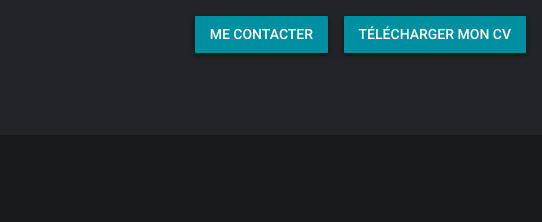
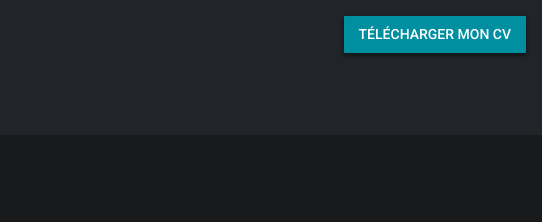
Before and after one commit to xClaves/xClaves.github.io, a plain HTML site: page index.html in a window 1280 px wide. Shown: the top 222 px of the page, 738-1280 px from the left. Drawn offline with Linux system fonts and the light colour scheme.

Commit message:
removed mailto button

```diff
--- a/index.html
+++ b/index.html
@@ -46,7 +46,7 @@
   <header class="header">
     <div class="top-bar container-fluid">
       <div class="actions">
-      <a class="btn d-none d-md-inline-block" href="mailto:mehdi.djemai.pro@gmail.com">Me Contacter</a>
+      <!-- <a class="btn d-none d-md-inline-block" href="mailto:mehdi.djemai.pro@gmail.com">Me Contacter</a> -->
       <a class="btn" href="CV_DJEMAI_Mehdi.pdf"> Télécharger mon CV</a></div>
       <!--//actions-->
     </div>
```
